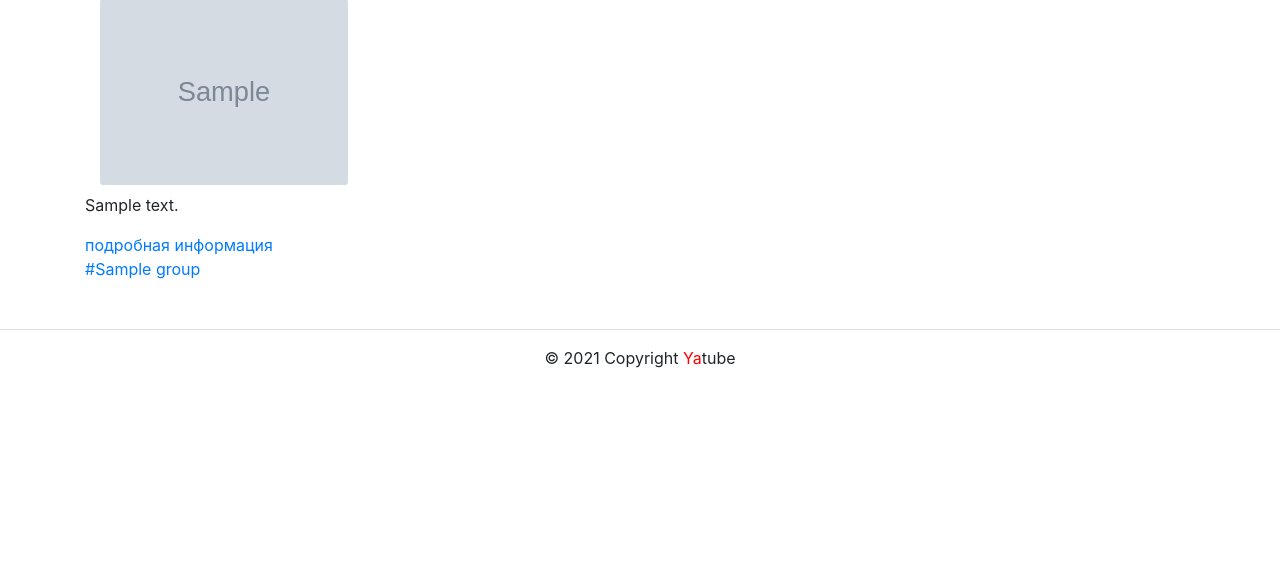
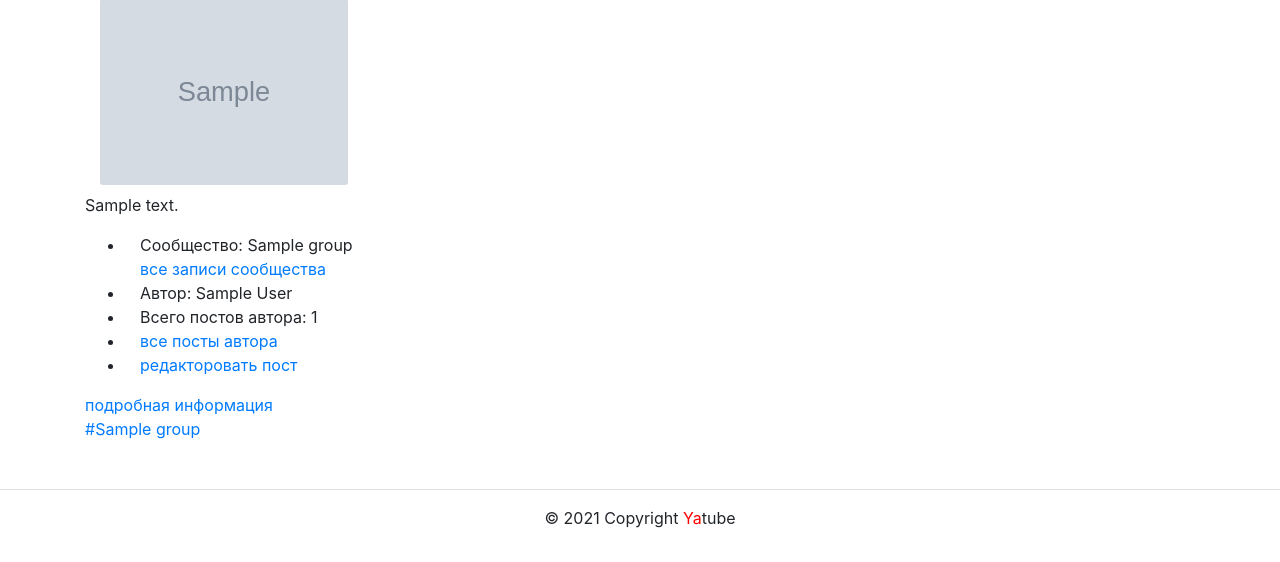
Before and after one commit to maksyanya/hw05_final, a Django app: page /follow/ in a window 1280 px wide. Shown: the part 299-861 px from the top of the page. Before the commit the page ends 667 px from the top, so only its background shows below. Run offline with Django 3.2, Linux system fonts and the light colour scheme; a user stored in the database is signed in; tables that the repository leaves empty hold one stand-in row (values such as "Sample post"); grey boxes marked "Sample" are stand-in pictures; some libraries are stand-ins or nearby versions.

Commit message:
After_four_review

```diff
--- a/yatube/posts/views.py
+++ b/yatube/posts/views.py
@@ -41,7 +41,7 @@ def profile(request, username):
     posts = author.posts.all()
     page_obj = get_page(request, posts)
     following = request.user.is_authenticated and Follow.objects.filter(
-        author=author).exists()
+        author=request.user).exists() and author == request.user
     context = {
         'page_obj': page_obj,
         'author': author,
--- a/yatube/templates/posts/includes/comments.html
+++ b/yatube/templates/posts/includes/comments.html
@@ -1,7 +1,4 @@
 <article class="col-12 col-md-9">
-  <p>
-    {{ post.text|linebreaksbr }}
-  </p>
   <div class="card my-4">
     <h5 class="card-header">Добавить комментарий:</h5>
       <div class="card-body">
--- a/yatube/templates/posts/includes/post.html
+++ b/yatube/templates/posts/includes/post.html
@@ -16,6 +16,35 @@
 <p>
   {{ post.text|linebreaksbr }}
 </p>
+<ul>
+  {% if post.group %}
+    <li class="col-6 col-md-3">
+      Сообщество: {{post.group}}
+      <br/>
+      <a href="{% url 'posts:group_posts'  post.group.slug %}">
+        все записи сообщества
+      </a>
+    </li>
+  {% endif %}
+  <li class="col-6 col-md-3">
+    Автор: {{ post.author.get_full_name }}
+  </li>
+  <li class="col-6 col-md-3">
+    Всего постов автора: <span>{{ post.author.posts.count }}</span>
+  </li>
+  <li class="col-6 col-md-3">
+    <a href="{% url 'posts:profile' post.author.username %}">
+      все посты автора
+    </a>
+  </li>
+  {% if user == post.author %}
+    <li class="col-6 col-md-3">
+      <a href="{% url 'posts:post_edit' post.id%}">
+        редакторовать пост
+      </a>
+    </li>
+  {% endif %}
+</ul>
 <a href="{% url 'posts:post_detail' post.id %}">подробная информация <br/></a>
 {% if post.group %}
   <a href="{% url 'posts:group_posts'  post.group.slug %}"> #{{ post.group }} </a>
```
Also changed, not shown: yatube/posts/tests/test_forms.py (+4 -2 lines), yatube/posts/tests/test_urls.py (+2 -2 lines).
